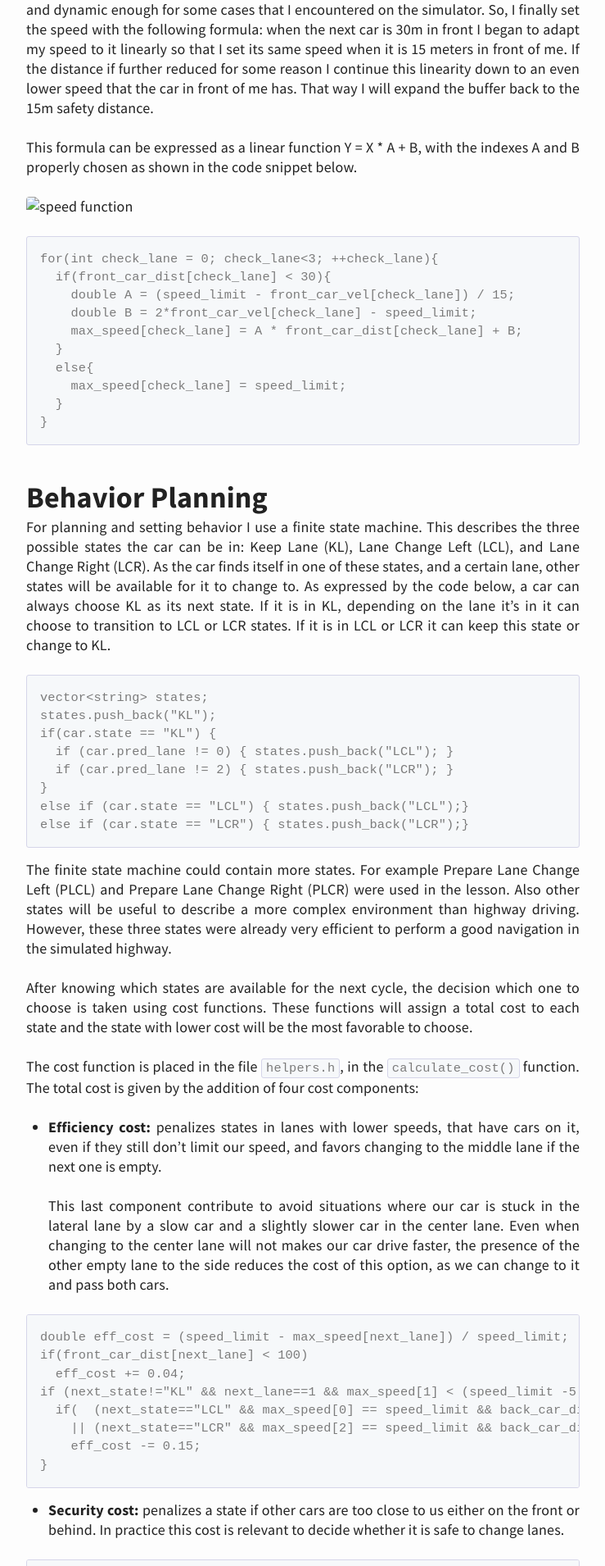
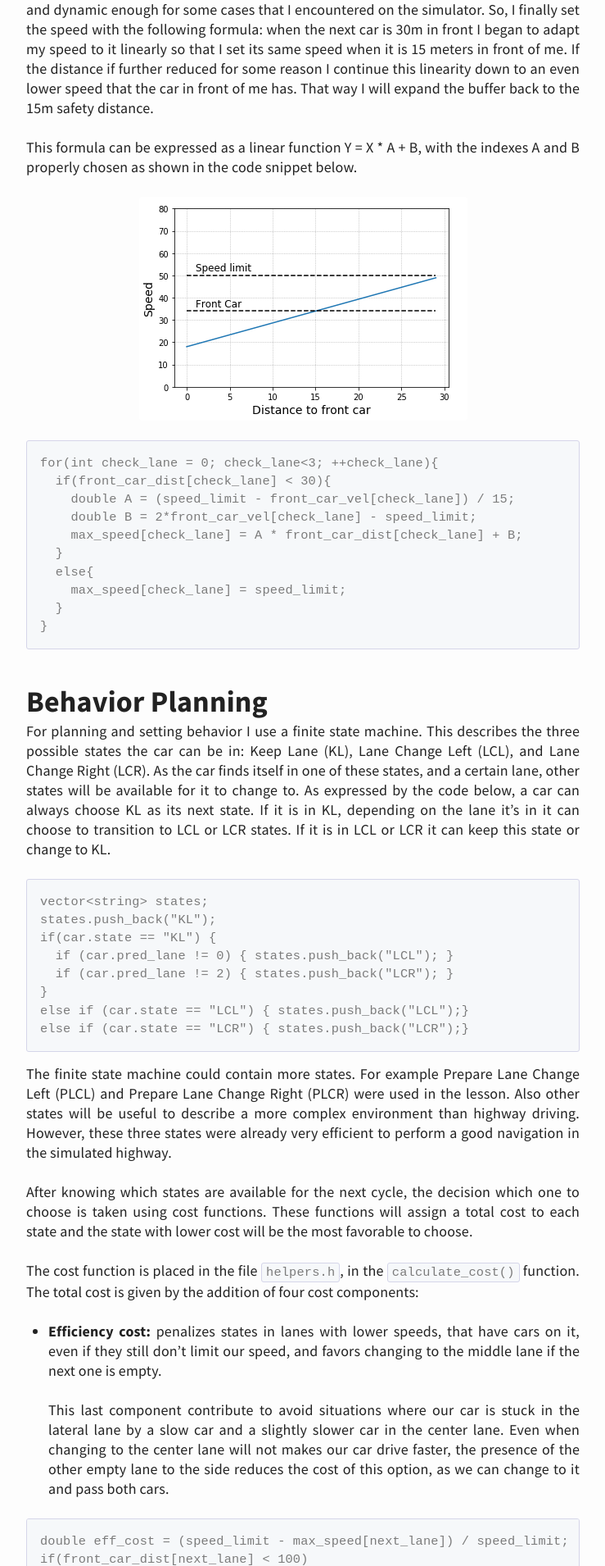
Before and after one commit to josehoras/josehoras.github.io, a Jekyll site: the page built from _posts/2019-06-22-path-planning-project.md, in a window 1280 px wide. Shown: the part 3182-5092 px from the top of the page at 82% size, without its empty margins (270-1009 px from the left). Built offline with Jekyll 4.4.1, drawn with Linux system fonts in a browser that asks for light colours; comment, search, counter and statistics services are not loaded.

Commit message:
add path planning project post

````diff
--- a/_posts/2019-06-22-path-planning-project.md
+++ b/_posts/2019-06-22-path-planning-project.md
@@ -96,7 +96,7 @@ Having the distance and speed of the closest car in front of us on each lane, we
 
 This formula can be expressed as a linear function Y = X * A + B, with the indexes A and B properly chosen as shown in the code snippet below.
 
-![speed function](speed_funct.png)
+![speed function](/assets/path-planning-project/speed_funct.png)
 
 ```
 for(int check_lane = 0; check_lane<3; ++check_lane){
````
Also changed, not shown: assets/path-planning-project/speed_funct.png (added).
